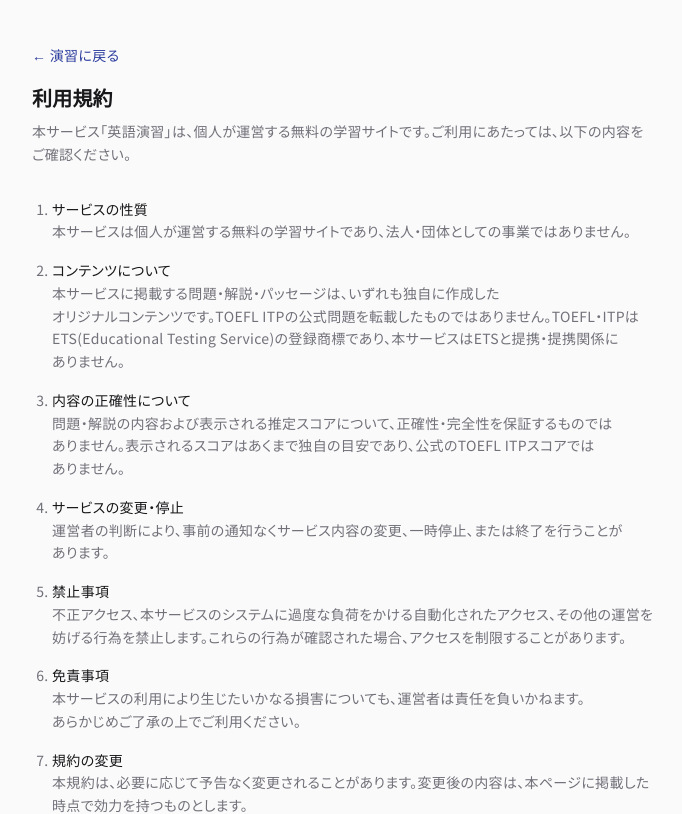
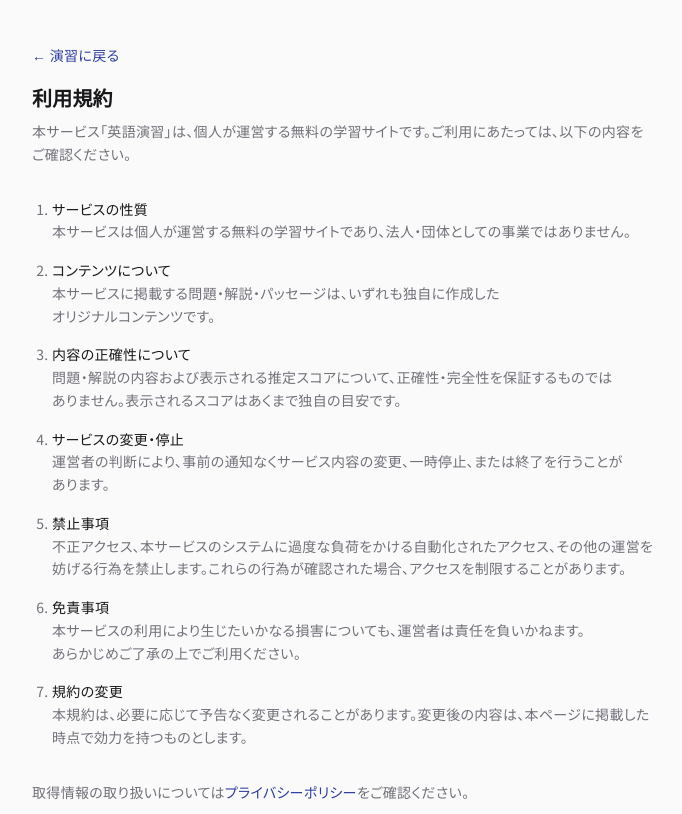
Before and after one commit to Ichi-Kazuki/eng-practice, a Next.js app in the folder web/: page /terms in a window 1280 px wide. Shown: the top 814 px of the page, without its empty margins (296-978 px from the left). Built offline with nearby package versions, Linux system fonts and the light colour scheme.

Commit message:
fix: clarify content ownership in terms of service

```diff
--- a/web/src/app/terms/page.tsx
+++ b/web/src/app/terms/page.tsx
@@ -26,15 +26,12 @@ export default function TermsPage() {
         <li>
           <span className="font-medium text-foreground">コンテンツについて</span>
           <br />
-          本サービスに掲載する問題・解説・パッセージは、いずれも独自に作成したオリジナルコンテンツです。TOEFL
-          ITPの公式問題を転載したものではありません。TOEFL・ITPはETS(Educational Testing
-          Service)の登録商標であり、本サービスはETSと提携・提携関係にありません。
+          本サービスに掲載する問題・解説・パッセージは、いずれも独自に作成したオリジナルコンテンツです。
         </li>
         <li>
           <span className="font-medium text-foreground">内容の正確性について</span>
           <br />
-          問題・解説の内容および表示される推定スコアについて、正確性・完全性を保証するものではありません。表示されるスコアはあくまで独自の目安であり、公式のTOEFL
-          ITPスコアではありません。
+          問題・解説の内容および表示される推定スコアについて、正確性・完全性を保証するものではありません。表示されるスコアはあくまで独自の目安です。
         </li>
         <li>
           <span className="font-medium text-foreground">サービスの変更・停止</span>
```
